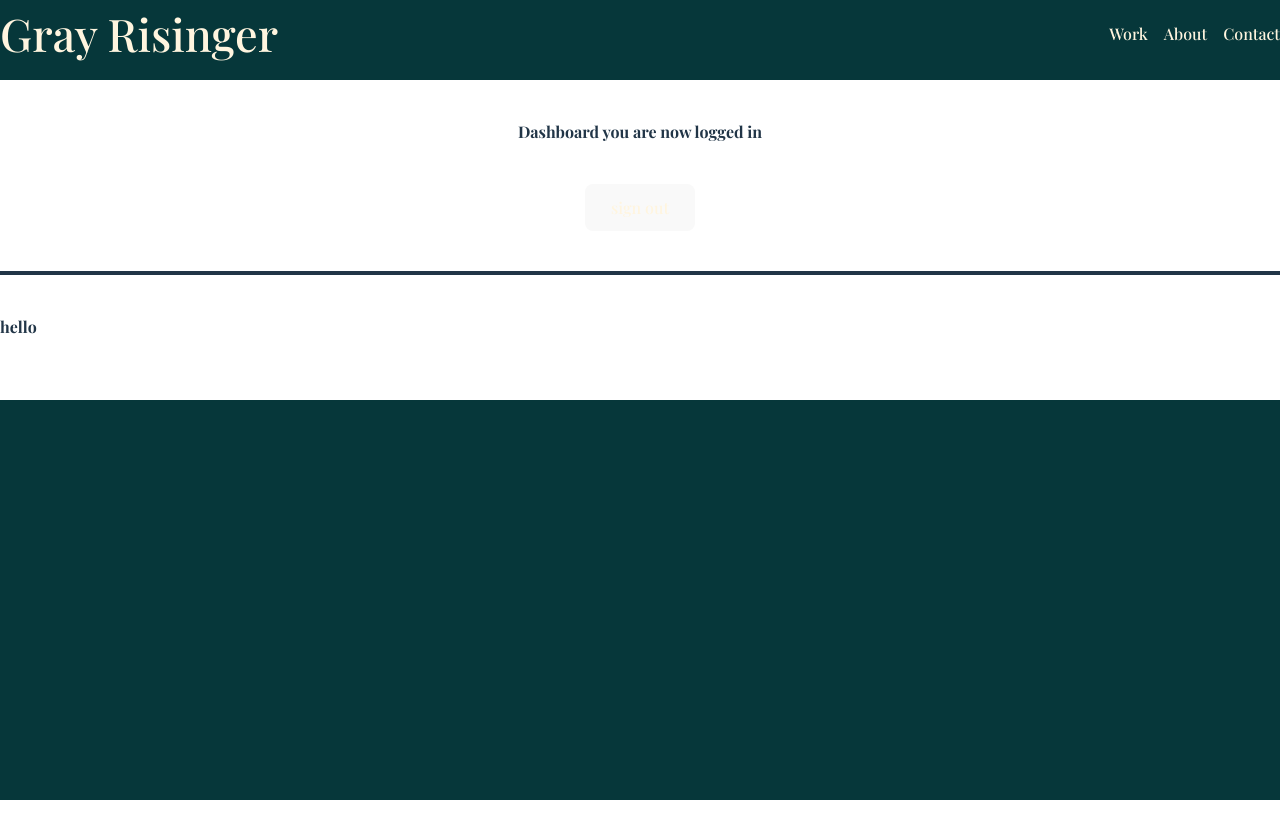
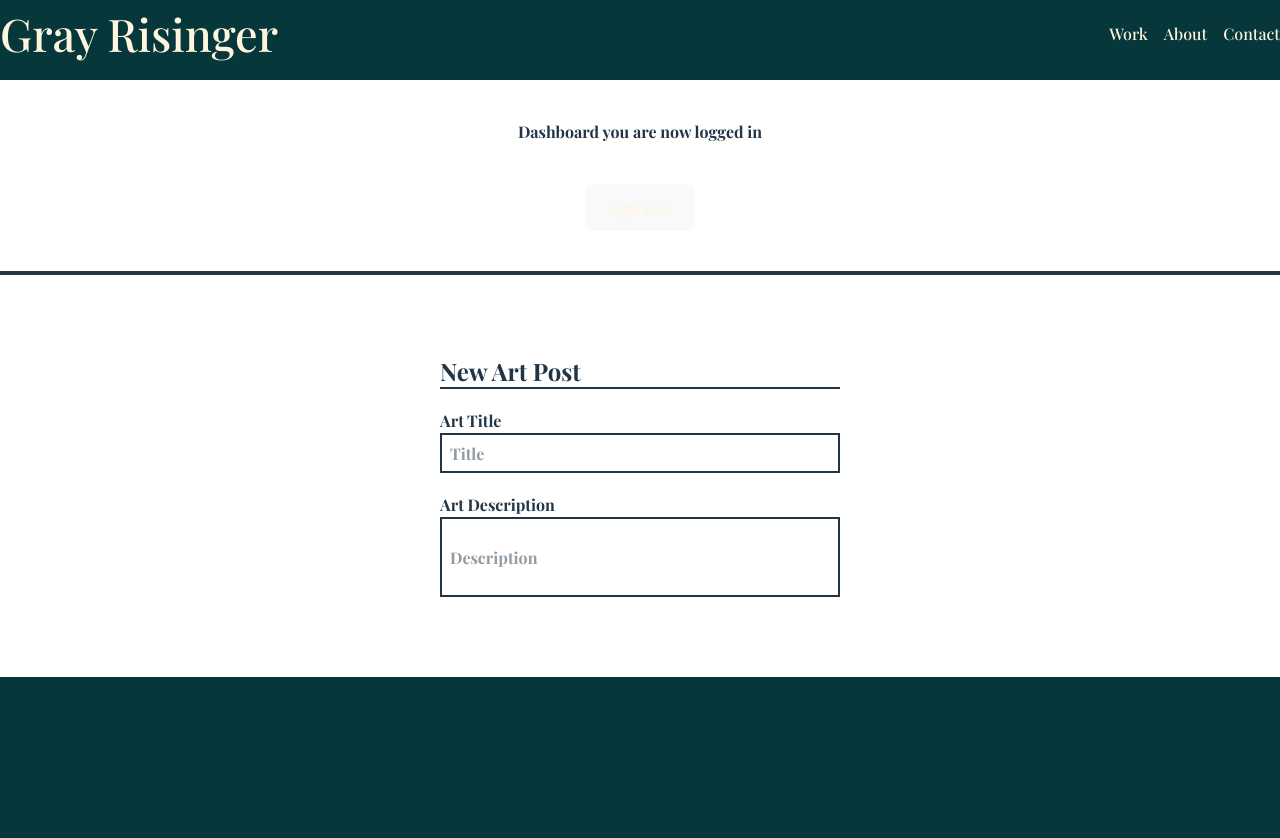
Before and after one commit to Joe-Newm/art-portfolio-gray, a React (Vite) app: page /Dashboard in a window 1280 px wide. Shown: the top 838 px of the page. Before the commit the page ends 800 px from the top, so only its background shows below. Built offline with nearby package versions, Linux system fonts and the light colour scheme; no server answers; sample sign-in values are in the browser's storage; a web font is replaced by a local one.

Commit message:
add form to dashboard

```diff
--- a/src/pages/Dashboard.jsx
+++ b/src/pages/Dashboard.jsx
@@ -1,8 +1,11 @@
 import { signOut } from "firebase/auth";
 import { auth } from "../firebaseConfig";
 import { useNavigate } from "react-router-dom";
+import { useState } from "react";
 
 export default function Dashboard() {
+  const [title, setTitle] = useState('');
+  const [desc, setDesc] = useState('');
   const navigate = useNavigate();
 
   const signout = async () => {
@@ -15,6 +18,10 @@ export default function Dashboard() {
     }
   }
 
+  const submitPost = async () => {
+    console.log('post')
+  }
+
   return (
     <div className="container mx-auto">
       <div className="flex flex-col container mx-auto mt-10 justify-center items-center gap-10">
@@ -22,8 +29,33 @@ export default function Dashboard() {
         <button onClick={signout}> sign out </button>
         <hr className="border-2 w-lvw mb-10" />
       </div>
-      <div>
-        <p>hello</p>
+      <div className="flex justify-center">
+        <div className="flex flex-col justify-center mt-10 w-100 mb-20">
+          <h2 className="text-2xl border-b-2 mb-5">New Art Post</h2>
+          <form onSubmit={submitPost} className="flex flex-col">
+            <label htmlFor="title">Art Title</label>
+            <input
+              id="title"
+              className="border-2 w-full h-10 pl-2 bg-white mb-5"
+              name="title"
+              type="text"
+              required
+              placeholder="Title"
+              onChange={(e) => setTitle(e.target.value)}
+            />
+            <label htmlFor="desc">Art Description</label>
+            <input
+              id="desc"
+              className="border-2 w-full h-10 pl-2 bg-white h-20"
+              name="desc"
+              type="text"
+              required
+              placeholder="Description"
+              onChange={(e) => setDesc(e.target.value)}
+            />
+          </form>
+
+        </div>
       </div>
     </div>
   )
```
